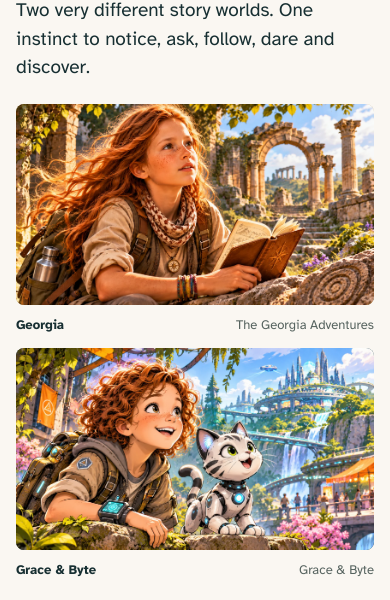
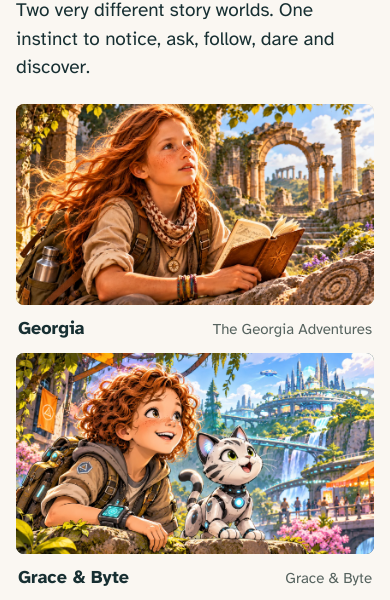
Before and after one commit to Copper-Button-Games/cameron-grindle-preview, a plain HTML site: page index.html in a window 390 px wide. Shown: the part 230-830 px from the top of the page. Drawn offline with Linux system fonts and the light colour scheme.

Commit message:
Increase frame captions for desktop and mobile readability

```diff
--- a/five-beats.css
+++ b/five-beats.css
@@ -67,3 +67,32 @@
   .hero h1 span{display:block}
   .hero .art,.hero .art.has-concept{aspect-ratio:1672 / 941}
 }
+
+
+/* v0.4 — readable labels below paired story frames. */
+.frame figcaption{
+  display:flex;
+  align-items:baseline;
+  justify-content:space-between;
+  flex-wrap:wrap;
+  column-gap:20px;
+  row-gap:2px;
+  padding:14px 2px 0;
+  font-size:16px;
+  line-height:1.4;
+}
+.frame figcaption strong{
+  font-size:20px;
+  line-height:1.3;
+  font-weight:700;
+  color:var(--ink);
+}
+.frame figcaption span{
+  font-size:16px;
+  color:var(--quiet);
+}
+@media(max-width:767px){
+  .frame figcaption{padding-top:12px;font-size:15px;column-gap:12px;}
+  .frame figcaption strong{font-size:18px;}
+  .frame figcaption span{font-size:15px;}
+}
```
